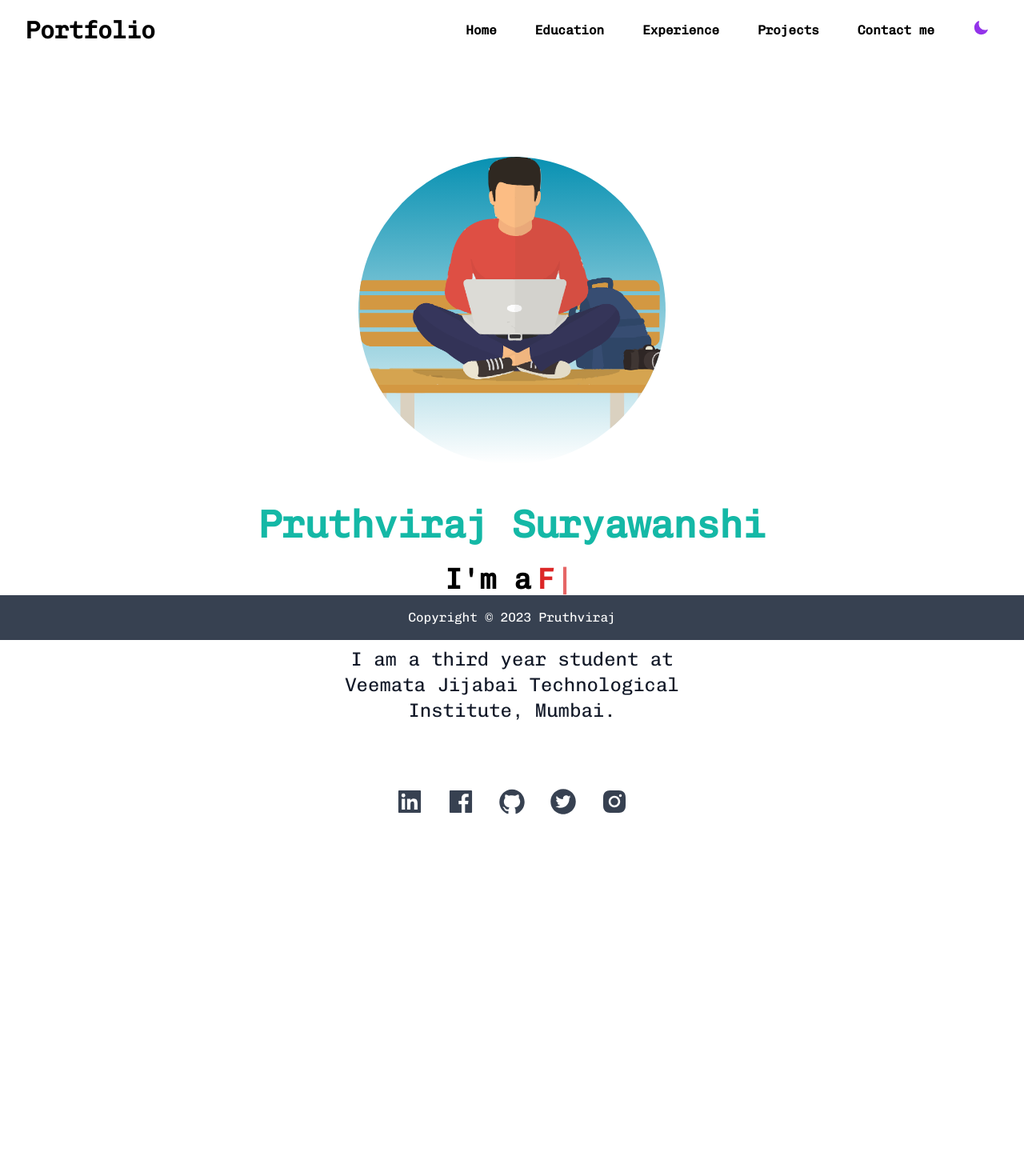
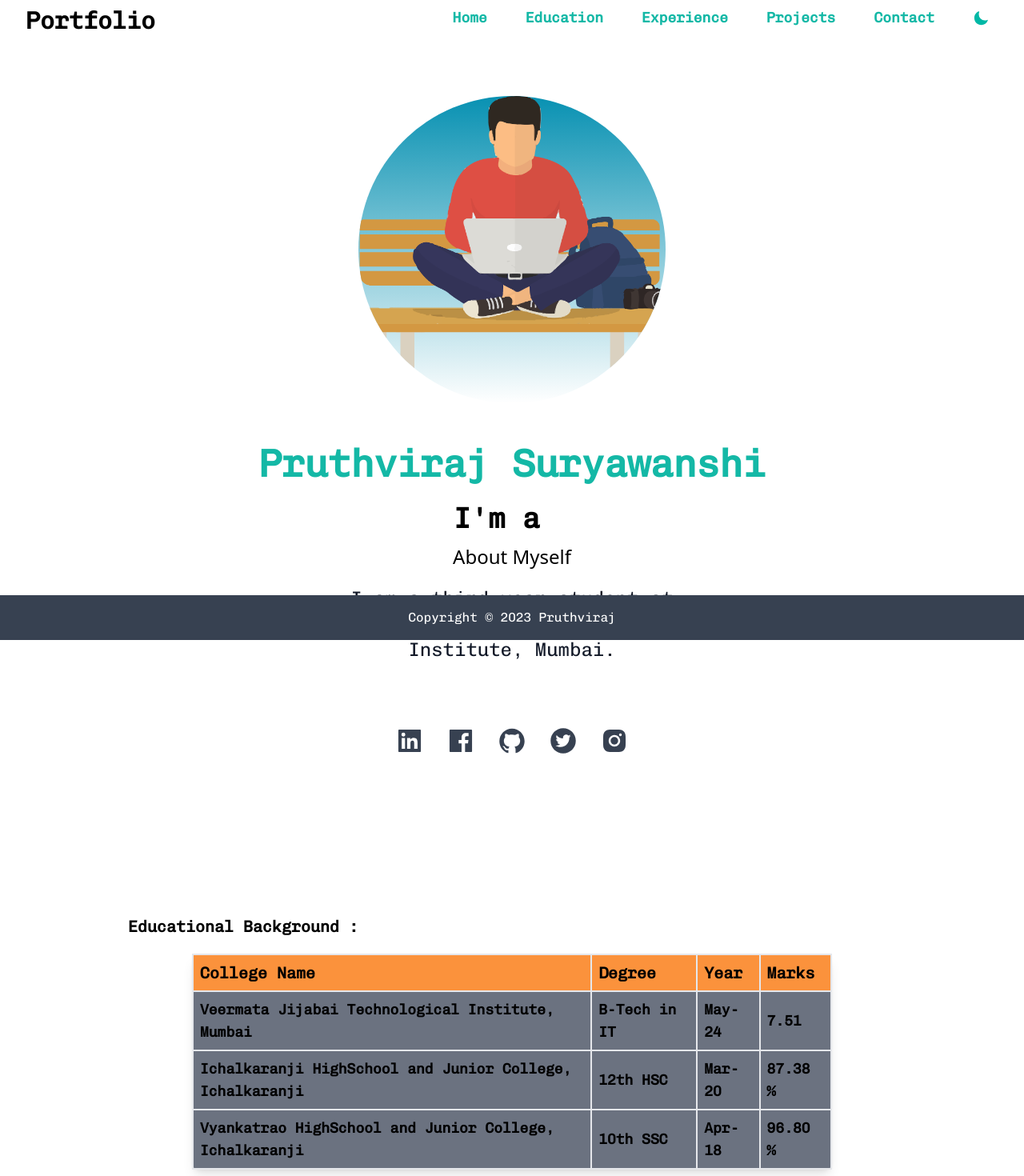
Before and after one commit to Pruthviraj49/Portfolio_Site, a Next.js app: page / in a window 1280 px wide. Shown: the top 1470 px of the page at 80% size. Before the commit the page ends 1120 px from the top, so only its background shows below. Built offline with nearby package versions, Linux system fonts and the light colour scheme.

Commit message:
Navbar edited

```diff
--- a/components/Education.jsx
+++ b/components/Education.jsx
@@ -27,31 +27,31 @@ const jsonData = [
 const Education = () => {
     return (
         <div className="flex flex-col justify-center md:px-40 sm:px-16 px-10 font-chivoMono">
-            <h1 className="text-xl sm:text-2xl font-bold py-5">Educational Background :</h1>
+            <h1 className="text-lg sm:text-xl font-bold py-5">Educational Background :</h1>
 
-            <table className="shadow-lg bg-gray-500 sm:mx-20 ">
+            <table className="shadow-lg bg-gray-500 sm:mx-20 rounded-lg">
                 <thead>
                     <tr className='border-2'>
-                        <th className='border-2 bg-orange-400 text-left px-2 py-2 text-lg sm:text-xl'>College Name </th>
-                        <th className='border-2 bg-orange-400 text-left px-2 py-2 text-lg sm:text-xl'>Degree</th>
-                        <th className='border-2 bg-orange-400 text-left px-2 py-2 text-lg sm:text-xl'>Year</th>
-                        <th className='border-2 bg-orange-400 text-left px-2 py-2 text-lg sm:text-xl'>Marks</th>
+                        <th className='border-2 bg-orange-400 text-left px-2 py-2 text-base sm:text-xl'>College Name </th>
+                        <th className='border-2 bg-orange-400 text-left px-2 py-2 text-base sm:text-xl'>Degree</th>
+                        <th className='border-2 bg-orange-400 text-left px-2 py-2 text-base sm:text-xl'>Year</th>
+                        <th className='border-2 bg-orange-400 text-left px-2 py-2 text-base sm:text-xl'>Marks</th>
                     </tr>
                 </thead>
                 <tbody>
                     {jsonData.map(item => (
                         <tr key={item.college}>
-                            <td className='border-2 px-2 py-2 sm:text-lg font-bold'>{item.college}</td>
-                            <td className='border-2 px-2 py-2 sm:text-lg font-bold'>{item.degree}</td>
-                            <td className='border-2 px-2 py-2 sm:text-lg font-bold'>{item.year}</td>
-                            <td className='border-2 px-2 py-2 sm:text-lg font-bold'>{item.marks}</td>
+                            <td className='border-2 px-2 py-2 text-sm sm:text-lg font-bold'>{item.college}</td>
+                            <td className='border-2 px-2 py-2 text-sm sm:text-lg font-bold'>{item.degree}</td>
+                            <td className='border-2 px-2 py-2 text-sm sm:text-lg font-bold'>{item.year}</td>
+                            <td className='border-2 px-2 py-2 text-sm sm:text-lg font-bold'>{item.marks}</td>
                         </tr>
                     ))}
                 </tbody>
             </table>
 
             <div>
-                <h1 className="text-xl sm:text-2xl font-bold py-5">Extra Curricular Activities :</h1>
+                <h1 className="text-lg sm:text-xl font-bold py-5">Extra Curricular Activities :</h1>
 
             </div>
         </div>
--- a/components/Layout.jsx
+++ b/components/Layout.jsx
@@ -1,5 +1,6 @@
 import Navbar from "./Navbar"
 import Footer from "./Footer"
+
 const layout = ({ children }) => {
     return (
         <>
--- a/components/Navbar.jsx
+++ b/components/Navbar.jsx
@@ -2,7 +2,6 @@ import Head from 'next/head';
 import Link from 'next/link';
 import sun from '../public/sun.svg'
 import moon from '../public/moon.svg'
-
 import { useState, useEffect } from "react"
 import { useTheme } from 'next-themes'
 import Image from 'next/image'
@@ -12,13 +11,27 @@ export default function Home() {
     const [navbar, setNavbar] = useState(false);
     const { systemTheme, theme, setTheme } = useTheme();
     const [mounted, setMounted] = useState(false);
+    const [color, setColor] = useState(false);
+
+    const changeColor = () => {
+        if (window.scrollY >= 60) {
+            setColor(true)
+        }
+        else {
+            setColor(false)
+        }
+
+    }
 
     useEffect(() => {
         setMounted(true);
+
     }, []);
 
     if (!mounted) return null;
     const currentTheme = theme === 'system' ? systemTheme : theme;
+
+    window.addEventListener('scroll', changeColor)
     return (
         <div>
             <Head>
@@ -33,13 +46,13 @@ export default function Home() {
 
 
 
-            <nav className="w-full z-50 top-0 font-chivoMono">
-                <div className="justify-between px-4 mx-auto lg:max-w-7xl md:items-center md:flex md:px-8">
+            <nav className={color ? 'nav-color w-full fixed z-50 top-0 shadow-lg ' : 'w-full fixed z-50 top-0 nav-change'}>
+                <div className="font-chivoMono justify-between px-4 mx-auto lg:max-w-7xl md:items-center md:flex md:px-8">
                     <div>
-                        <div className="flex items-center justify-between py-3 md:py-5 md:block">
-                            <Link className='text-3xl font-bold ' href="/"> Portfolio </Link>
+                        <div className="flex items-center justify-between py-2 md:block">
+                            <Link className='text-3xl font-bold' href="/"> Portfolio </Link>
 
-
+                            {/* hamburger */}
                             <div className="md:hidden">
                                 <button className="p-1 text-gray-700 rounded-md outline-none focus:border-gray-400 focus:border" onClick={() => setNavbar(!navbar)}>
                                     {navbar ? (
@@ -78,17 +91,38 @@ export default function Home() {
                     </div>
                     <div>
                         <div
-                            className={`flex-1 justify-self-center pb-3 mt-8 md:block md:pb-0 md:mt-0 ${navbar ? 'block' : 'hidden'
+                            className={`flex-1 justify-self-center pb-3 mt-8 md:block md:pb-0 md:mt-0 ${navbar ? 'p-4 md:p-0 block' : 'hidden'
                                 }`}
                         >
                             <ul className="items-center justify-center space-y-1 md:flex md:space-x-6 md:space-y-0 ">
-                                <li ><Link className=' font-semibold hover:underline mx-3 my-4 md:my-0' href="/">Home</Link></li>
-                                <li><Link className=' font-semibold hover:underline mx-3 my-4 md:my-0' href="/education">Education</Link></li>
-                                <li ><Link className=' font-semibold hover:underline mx-3 my-4 md:my-0' href="#">Experience</Link></li>
-                                <li ><Link className=' font-semibold hover:underline mx-3 my-4 md:my-0' href="#">Projects</Link></li>
-                                <li><Link className=' font-semibold hover:underline mx-3 my-4 md:my-0' href="/contact">Contact me</Link></li>
-                                <div className='px-3'>
-                                    <div >
+                                <li className="pb-2 text-base font-semibold md:text-lg px-3 text-teal-500 text-center hover:underline md:hover:bg-transparent">
+                                    <Link href="#home" onClick={() => setNavbar(!navbar)}>
+                                        Home
+                                    </Link>
+                                </li>
+                                <li className="pb-2 text-base font-semibold md:text-lg px-3 text-teal-500 text-center hover:underline md:hover:bg-transparent">
+                                    <Link href="#education" onClick={() => setNavbar(!navbar)}>
+                                        Education
+                                    </Link>
+                                </li>
+                                <li className="pb-2 text-base font-semibold md:text-lg px-3 text-teal-500 text-center hover:underline md:hover:bg-transparent">
+                                    <Link href="#experience" onClick={() => setNavbar(!navbar)}>
+                                        Experience
+                                    </Link>
+                                </li>
+                                <li className="pb-2 text-base font-semibold md:text-lg px-3 text-teal-500 text-center hover:underline md:hover:bg-transparent">
+                                    <Link href="#projects" onClick={() => setNavbar(!navbar)}>
+                                        Projects
+                                    </Link>
+                                </li>
+                                <li className="pb-2 text-base font-semibold md:text-lg px-3 text-teal-500 text-center hover:underline md:hover:bg-transparent">
+                                    <Link href="#contact" onClick={() => setNavbar(!navbar)}>
+                                        Contact
+                                    </Link>
+                                </li>
+
+                                <div className='px-3 text-center '>
+                                    <div onClick={() => setNavbar(!navbar)} >
                                         {currentTheme === 'dark' ? (
                                             <button
                                                 className=" "
@@ -119,3 +153,11 @@ export default function Home() {
         </div>
     );
 }
+
+
+
+{/*                             <li ><Link className=' font-semibold hover:underline mx-3 my-4 md:my-0' onClick={() => setNavbar(!navbar)} href="#home">Home</Link></li>
+                                <li><Link className=' font-semibold hover:underline mx-3 my-4 md:my-0' onClick={() => setNavbar(!navbar)} href="#education">Education</Link></li>
+                                <li ><Link className=' font-semibold hover:underline mx-3 my-4 md:my-0' onClick={() => setNavbar(!navbar)} href="#experience">Experience</Link></li>
+                                <li ><Link className=' font-semibold hover:underline mx-3 my-4 md:my-0' onClick={() => setNavbar(!navbar)} href="#projects">Projects</Link></li>
+                                <li><Link className=' font-semibold hover:underline mx-3 my-4 md:my-0' onClick={() => setNavbar(!navbar)} href="#contact">Contact me</Link></li> */}
--- a/pages/index.js
+++ b/pages/index.js
@@ -4,13 +4,15 @@ import { Inter } from '@next/font/google'
 import pruthvi from '../public/pruthviraj.png'
 import { AiFillTwitterCircle, AiFillLinkedin, AiFillGithub, AiFillFacebook, AiFillInstagram } from 'react-icons/ai'
 import Typewriter from 'typewriter-effect';
-
+import Education from '../components/Education';
+import Contact from '../components/Contact';
 const inter = Inter({ subsets: ['latin'] })
 
 export default function Home() {
 
   return (
-    <div id='home'>
+
+    <div>
 
       <Head>
         <title>Portfolio</title>
@@ -18,8 +20,8 @@ export default function Home() {
         <meta name="viewport" content="width=device-width, initial-scale=1" />
         <link rel="icon" href="/favicon.ico" />
       </Head>
-
-      <main className=' px-10 md:px-20 lg:px-40  py-20' >
+      <section id='home' >
+        <main className=' px-10 md:px-20 lg:px-40 py-20' >
 
           <div className='relative overflow-hidden mx-auto mt-10 bg-gradient-to-b rounded-full from-cyan-600 md:max-w-4xl md:max-h-4xl sm:w-96 sm:h-96 w-80 h-80'>
             <Image src={pruthvi} layout="fill" objectFit='cover' alt="default" />
@@ -28,8 +30,8 @@ export default function Home() {
           <div className='text-center p-10'>
             <h2 className='sm:text-4xl md:text-5xl text-3xl py-3 text-teal-500 font-semibold font-chivoMono'>Pruthviraj Suryawanshi</h2>
             <div className='inline-flex'>
-            <h3 className='sm:text-3xl md:text-4xl text-xl py-3 font-bold font-chivoMono'>I&apos;m a</h3>
-            <h3 className='sm:text-3xl md:text-4xl text-lg py-3 px-2 font-bold font-chivoMono text-red-600'>
+              <h3 className='sm:text-3xl md:text-4xl text-lg py-3 font-bold font-chivoMono'>I&apos;m a</h3>
+              <h3 className='sm:text-3xl md:text-4xl text-lg py-3 px-2 font-bold font-chivoMono text-orange-500'>
                 <Typewriter
                   options={{
                     strings: ['Flutter Developer', 'Programmer', 'Problem Solver'],
@@ -59,6 +61,21 @@ export default function Home() {
 
 
         </main>
+      </section>
+      <section id='education'>
+        <div className='py-20 h-screen'>
+          <Education />
+
+        </div>
+
+      </section>
+      <section id='contact'>
+
+        <Contact />
+
+      </section>
+
+
     </div >
   )
 }
--- a/styles/globals.css
+++ b/styles/globals.css
@@ -51,13 +51,6 @@ body {
   overflow-x: hidden;
 }
 
-/* body {
-  color: rbg(--foreground-rgb);
-  background: linear-gradient(to bottom,
-      transparent,
-      rgb(var(--background-end-rgb))) rgb(var(--background-start-rgb));
-} */
-
 a {
   color: inherit;
   text-decoration: none;
@@ -73,3 +66,11 @@ a {
   font-family: "chivoMono";
   src: url(../public/ChivoMono-Regular.ttf);
 }
+
+.nav-color {
+  background-color: rgba(0, 0, 0, 0.750);
+}
+
+.nav-change {
+  background-color: rgba(0, 0, 0, 0);
+}
```
Also changed, not shown: pages/contact/index.js (+10 -10 lines), pages/education/index.js (+12 -12 lines), public/moon.svg, public/sun.svg. Lines whose indentation alone changed are shown as unchanged.
